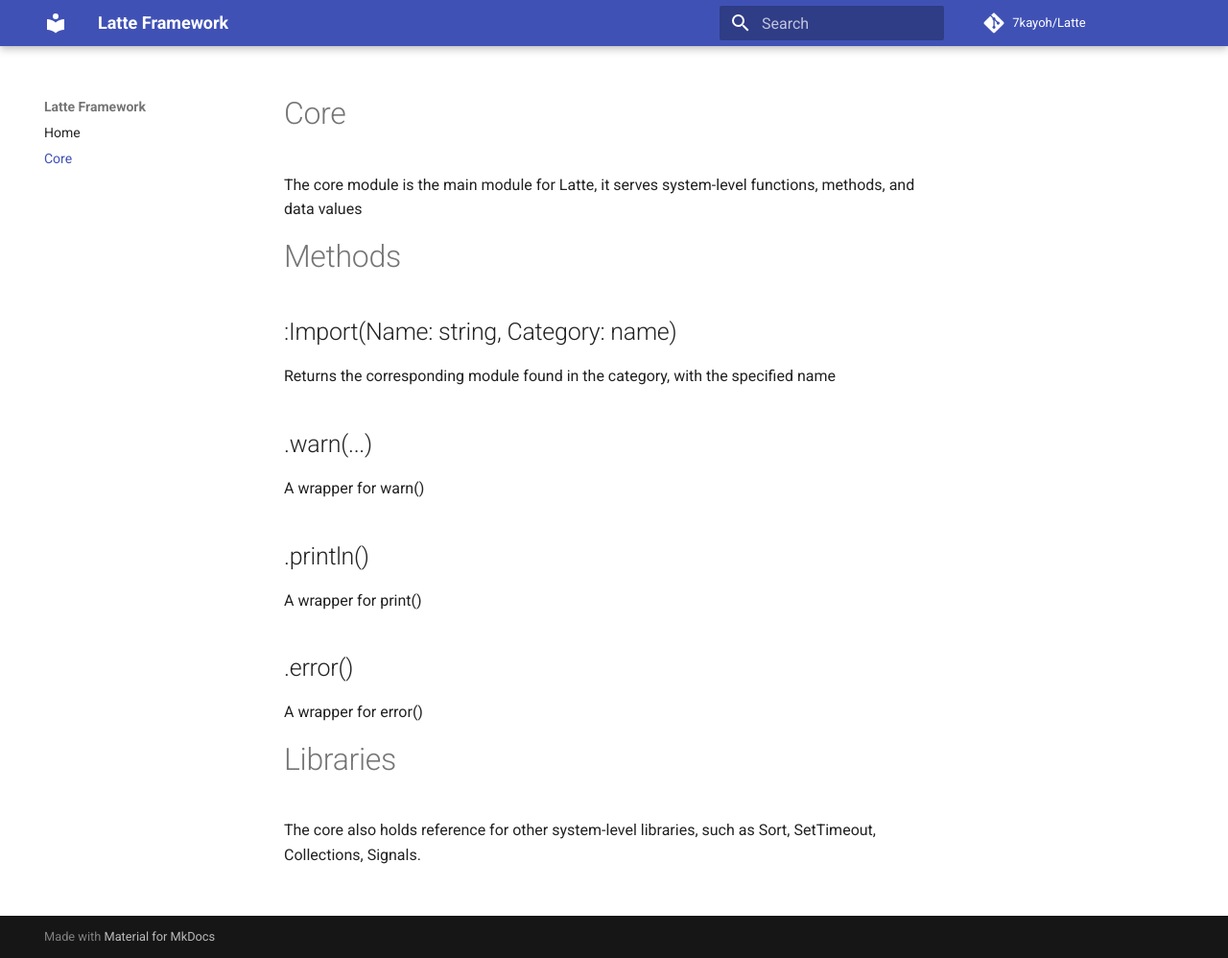
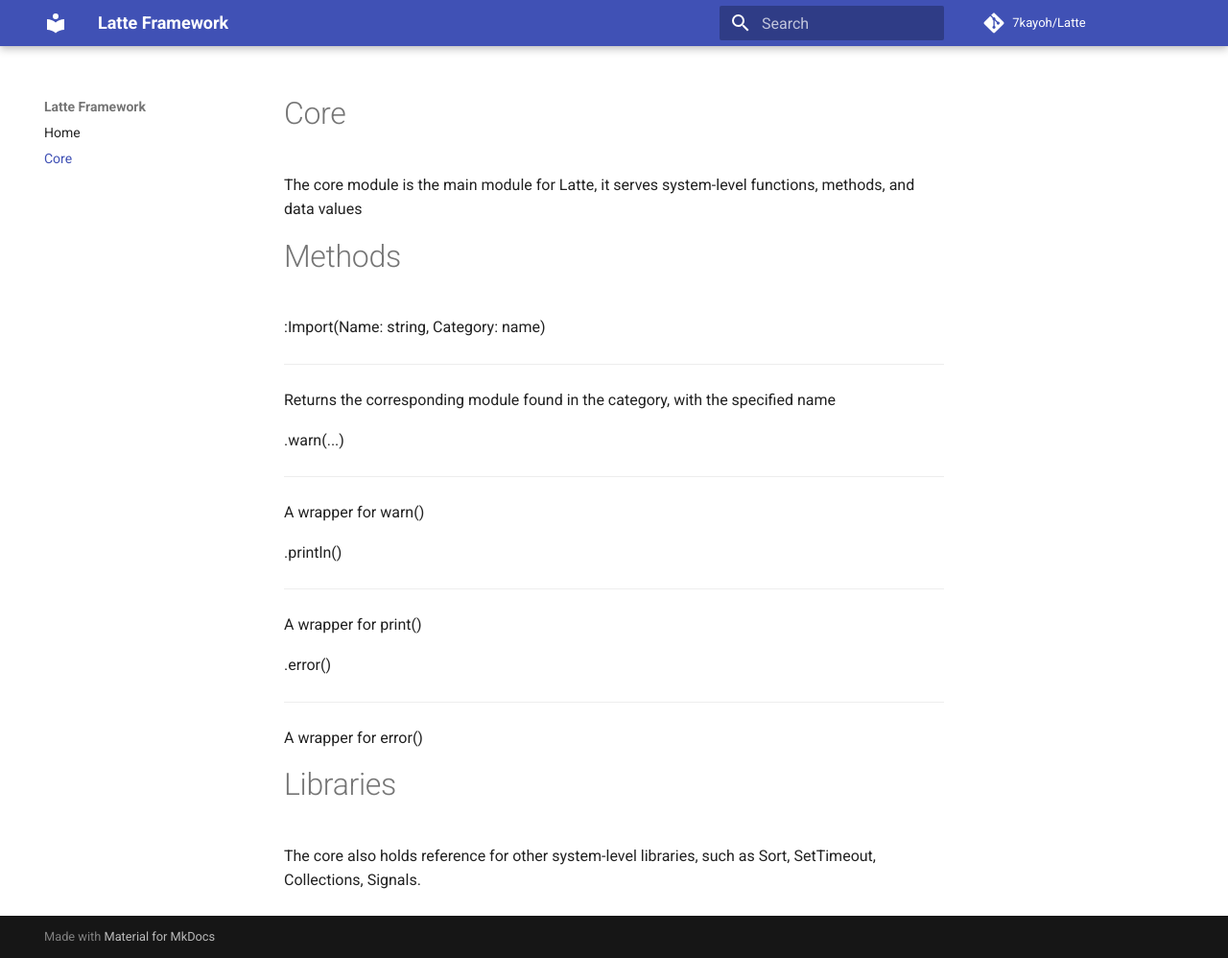
Before and after one commit to va1kio/Latte, an MkDocs documentation site: the page built from docs/core/index.md, in a window 1280 px wide and 998 px high. Shown: the whole window at 96% size. Built offline with MkDocs 1.6.1 and Material for MkDocs 9.7.7, drawn with Linux system fonts in a browser that asks for light colours; comment, search, counter and statistics services are not loaded.

```diff
--- a/docs/core/index.md
+++ b/docs/core/index.md
@@ -7,22 +7,22 @@ Methods
 =======
 
 :Import(Name: string, Category: name)
----
+___
 
 Returns the corresponding module found in the category, with the specified name
 
 .warn(...)
----
+___
 
 A wrapper for warn()
 
 .println()
----
+___
 
 A wrapper for print()
 
 .error()
----
+___
 
 A wrapper for error()
 
```
